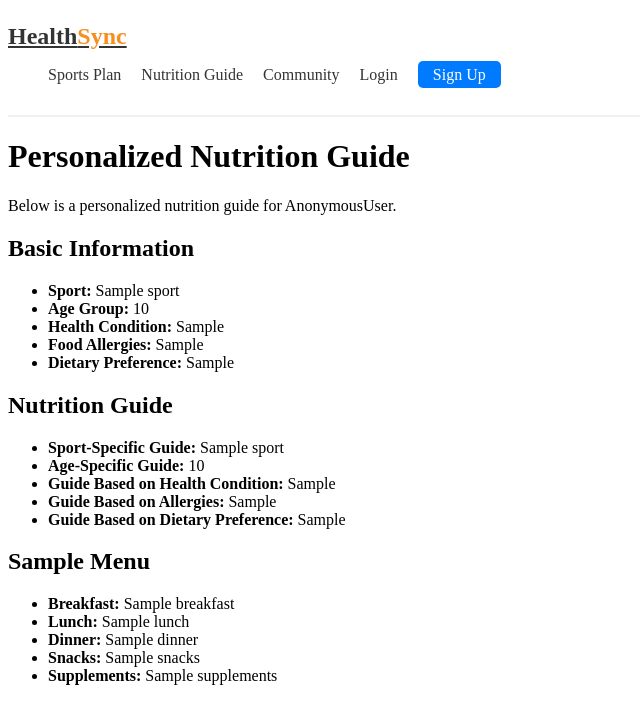
After one commit to niwatorinoko/HealthSync, a Django app: template templates/authentications/nutrition_plan.html in a window 1280 px wide. The commit adds this page. Shown: the top 724 px of the page, without its empty margins (0-640 px from the left). Run offline with Django 3.2, Linux system fonts and the light colour scheme; the template is opened without the code that fills it: most values are stand-ins (such as "Sample title", 1, 10 or a date in 2020).

Commit message:
fix: いろいろ

```diff
--- a/authentications/urls.py
+++ b/authentications/urls.py
@@ -1,5 +1,5 @@
 from django.urls import path
-from .views import IndexView, AuthenticationsSignupView, AuthenticationsLoginView, AuthenticationsLogoutView, UserProfileView, SportPlanView
+from .views import IndexView, AuthenticationsSignupView, AuthenticationsLoginView, AuthenticationsLogoutView, UserProfileView, SportPlanView, NutritionPlanView
 
 
 app_name = 'authentications'
@@ -11,4 +11,6 @@ urlpatterns = [
     path('logout/', AuthenticationsLogoutView.as_view(), name='logout'),
     path('profile/<int:pk>', UserProfileView.as_view(), name='profile'),
     path('sport_plan/', SportPlanView.as_view(), name='sport_plan'),
+    path('nutrition_plan/', NutritionPlanView.as_view(), name='nutrition_plan'),
 ]
+#http://0.0.0.0:8000/accounts/nutrition_plan/
--- a/community/views.py
+++ b/community/views.py
@@ -21,7 +21,7 @@ class AuthorOnly(LoginRequiredMixin, UserPassesTestMixin):
         return redirect('posts:detail', pk=self.kwargs['pk'])
 
 
-class PostsListView(ListView):
+class PostsListView(LoginRequiredMixin, ListView):
     model = Post
     template_name = 'community/posts_list.html'
 
--- a/templates/authentications/authentications_login.html
+++ b/templates/authentications/authentications_login.html
@@ -1,5 +1,4 @@
-{% extends 'base.html' %} {% block content %}
-
+{% extends 'base_1.html' %} {% block content %}
 <div class="columns is-centered" style="padding-top: 80px">
   <div class="column is-half has-background-link-light">
     <h1 class="is-size-1">Login</h1>
--- /dev/null
+++ b/templates/authentications/nutrition_plan.html
@@ -0,0 +1,49 @@
+{% extends 'base_1.html' %} {% block content %}
+
+<div class="nutrition-guide-container">
+  <h1>Personalized Nutrition Guide</h1>
+  <p>Below is a personalized nutrition guide for {{ user }}.</p>
+
+  <h2>Basic Information</h2>
+  <ul>
+    <li><strong>Sport:</strong> {{ sport }}</li>
+    <li><strong>Age Group:</strong> {{ age_group }}</li>
+    <li><strong>Health Condition:</strong> {{ health_condition }}</li>
+    <li><strong>Food Allergies:</strong> {{ food_allergies }}</li>
+    <li><strong>Dietary Preference:</strong> {{ dietary_preference }}</li>
+  </ul>
+
+  <h2>Nutrition Guide</h2>
+  <ul>
+    <li><strong>Sport-Specific Guide:</strong> {{ nutrition_guide.sport }}</li>
+    <li><strong>Age-Specific Guide:</strong> {{ nutrition_guide.age }}</li>
+    <li>
+      <strong>Guide Based on Health Condition:</strong>
+      {{ nutrition_guide.health_condition }}
+    </li>
+    <li>
+      <strong>Guide Based on Allergies:</strong>
+      {{ nutrition_guide.food_allergies }}
+    </li>
+    <li>
+      <strong>Guide Based on Dietary Preference:</strong>
+      {{ nutrition_guide.dietary_preference }}
+    </li>
+  </ul>
+
+  <h2>Sample Menu</h2>
+  <ul>
+    <li>
+      <strong>Breakfast:</strong>
+      {{ nutrition_guide.sample_menu.breakfast }}
+    </li>
+    <li><strong>Lunch:</strong> {{ nutrition_guide.sample_menu.lunch }}</li>
+    <li><strong>Dinner:</strong> {{ nutrition_guide.sample_menu.dinner }}</li>
+    <li><strong>Snacks:</strong> {{ nutrition_guide.sample_menu.snacks }}</li>
+    <li>
+      <strong>Supplements:</strong>
+      {{ nutrition_guide.sample_menu.supplements }}
+    </li>
+  </ul>
+</div>
+{% endblock content %}
--- a/templates/authentications/sports_plan.html
+++ b/templates/authentications/sports_plan.html
@@ -1,4 +1,4 @@
-{% extends 'base.html' %} {% load static %} {% block content %}
+{% extends 'base.html' %} {% load static %}{% block content %}
 <section class="section" id="our-classes">
   <div class="container">
     <div class="row">
@@ -7,7 +7,9 @@
           <h2>Personalized <em>Sports Plan</em></h2>
           <img src="{% static 'images/line-dec.png' %}" alt="" />
           <p>
-            ユーザーが選んだスポーツ：{{ sport }} あなたのレベル：{{ level }}
+            Your-selected sports:{{ sport }}
+            <br />
+            Your level:{{ level }}
           </p>
         </div>
       </div>
--- a/templates/authentications/user_profile.html
+++ b/templates/authentications/user_profile.html
@@ -1,4 +1,4 @@
-{% extends 'base.html' %} {% block content %}
+{% extends 'base_1.html' %} {% block content %}
 
 <div class="columns is-centered" style="padding-top: 80px">
   <div class="column is-half">
--- /dev/null
+++ b/templates/base_1.html
@@ -0,0 +1,20 @@
+{% load static %}
+<!DOCTYPE html>
+<html lang="en">
+  <head>
+    <meta charset="utf-8" />
+    <meta
+      name="viewport"
+      content="width=device-width, initial-scale=1, shrink-to-fit=no"
+    />
+    <link
+      href="https://fonts.googleapis.com/css?family=Poppins:100,100i,200,200i,300,300i,400,400i,500,500i,600,600i,700,700i,800,800i,900,900i&display=swap"
+      rel="stylesheet"
+    />
+    <title>HealthSync</title>
+  </head>
+
+  <body>
+    {% include 'header_1.html' %} {% block content %}{% endblock content %}
+  </body>
+</html>
--- a/templates/community/posts_create.html
+++ b/templates/community/posts_create.html
@@ -1,4 +1,4 @@
-{% extends 'base.html' %} {% block content %}
+{% extends 'base_1.html' %} {% block content %}
 
 <div class="columns is-centered" style="padding-top: 80px">
   <div class="column is-half has-background-link-light">
--- a/templates/community/posts_delete.html
+++ b/templates/community/posts_delete.html
@@ -1,5 +1,4 @@
-{% extends 'base.html' %} {% block content %}
-
+{% extends 'base_1.html' %} {% block content %}
 <div class="columns is-centered mt-5" style="padding-top: 80px">
   <div class="column is-two-fifths">
     <article class="message is-warning">
--- a/templates/community/posts_detail.html
+++ b/templates/community/posts_detail.html
@@ -1,5 +1,4 @@
-{% extends 'base.html' %} {% load static %} {% block content %}
-
+{% extends 'base_1.html' %} {% block content %}
 <div class="columns" style="padding-top: 80px">
   <div class="column is-one-quarter"></div>
   <div class="column is-half">
--- a/templates/community/posts_list.html
+++ b/templates/community/posts_list.html
@@ -1,5 +1,4 @@
-{% extends 'base.html' %}{% load static %} {% block content %}
-
+{% extends 'base_1.html' %} {% block content %}
 <div class="columns is-centered" style="padding-top: 80px">
   <div class="column is-half">
     <!-- Create Post Button -->
--- a/templates/header.html
+++ b/templates/header.html
@@ -13,11 +13,13 @@
           <ul class="nav">
             <li class="scroll-to-section">
               <a href="{% url 'authentications:sport_plan' %}" class="active"
-                >Sports plan</a
+                >Sports Plan</a
               >
             </li>
             <li class="scroll-to-section">
-              <a href="#features">Nutrition Guide</a>
+              <a href="{% url 'authentications:nutrition_plan' %}"
+                >Nutrition Guide</a
+              >
             </li>
             <li class="scroll-to-section">
               <a href="{% url 'community:list' %}">Community</a>
--- /dev/null
+++ b/templates/header_1.html
@@ -0,0 +1,147 @@
+<!-- ***** Custom Header Area Start ***** -->
+<header class="custom-header header-sticky">
+  <div class="container">
+    <div class="header-content">
+      <!-- ***** Logo Start ***** -->
+      <a href="{% url 'authentications:index' %}" class="logo">
+        <span class="logo-text">Health</span><em>Sync</em>
+      </a>
+      <!-- ***** Logo End ***** -->
+
+      <!-- ***** Navigation Menu Start ***** -->
+      <nav class="nav-menu">
+        <ul class="nav-list">
+          <li>
+            <a
+              href="{% url 'authentications:sport_plan' %}"
+              class="nav-link active"
+              >Sports Plan</a
+            >
+          </li>
+          <li>
+            <a
+              href="{% url 'authentications:nutrition_plan' %}"
+              class="nav-link"
+              >Nutrition Guide</a
+            >
+          </li>
+          <li>
+            <a href="{% url 'community:list' %}" class="nav-link">Community</a>
+          </li>
+
+          {% if request.user.is_authenticated %}
+          <li>
+            <a
+              href="{% url 'authentications:profile' user.pk %}"
+              class="nav-link"
+              >Welcome, {{ request.user }}!</a
+            >
+          </li>
+          <li>
+            <a
+              href="{% url 'authentications:logout' %}"
+              class="nav-link logout-button"
+              >Logout</a
+            >
+          </li>
+          {% else %}
+          <li>
+            <a href="{% url 'authentications:login' %}" class="nav-link"
+              >Login</a
+            >
+          </li>
+          <li class="signup-button">
+            <a href="{% url 'authentications:signup' %}" class="nav-link"
+              >Sign Up</a
+            >
+          </li>
+          {% endif %}
+        </ul>
+      </nav>
+      <!-- ***** Navigation Menu End ***** -->
+
+      <!-- ***** Mobile Menu Trigger Start ***** -->
+      <div class="menu-trigger">
+        <span class="trigger-icon">☰</span>
+      </div>
+      <!-- ***** Mobile Menu Trigger End ***** -->
+    </div>
+  </div>
+</header>
+<!-- ***** Custom Header Area End ***** -->
+
+<style>
+  /* Custom Header Styling */
+  .custom-header {
+    background-color: #ffffff;
+    border-bottom: 2px solid #f0f0f0;
+    padding: 15px 0;
+  }
+
+  .logo {
+    font-size: 24px;
+    font-weight: bold;
+    color: #333;
+  }
+
+  .logo em {
+    color: #f78f1e;
+    font-style: normal;
+  }
+
+  .nav-menu {
+    display: flex;
+    align-items: center;
+  }
+
+  .nav-list {
+    list-style: none;
+    display: flex;
+    gap: 20px;
+  }
+
+  .nav-link {
+    color: #333;
+    text-decoration: none;
+    font-weight: 500;
+    transition: color 0.3s;
+  }
+
+  .nav-link:hover {
+    color: #f78f1e;
+  }
+
+  .logout-button {
+    background-color: #ffc107;
+    padding: 5px 15px;
+    border-radius: 5px;
+    color: #333;
+  }
+
+  .signup-button .nav-link {
+    background-color: #007bff;
+    padding: 5px 15px;
+    border-radius: 5px;
+    color: #fff;
+  }
+
+  .menu-trigger {
+    display: none;
+  }
+
+  .trigger-icon {
+    font-size: 24px;
+    color: #333;
+  }
+
+  /* Responsive Styles */
+  @media (max-width: 768px) {
+    .nav-menu {
+      display: none;
+    }
+
+    .menu-trigger {
+      display: block;
+    }
+  }
+</style>
```
Also changed, not shown: authentications/nutrition_guide.py (added, +95 -0 lines), authentications/views.py (+40 -0 lines), templates/index.html (+5 -5 lines).
